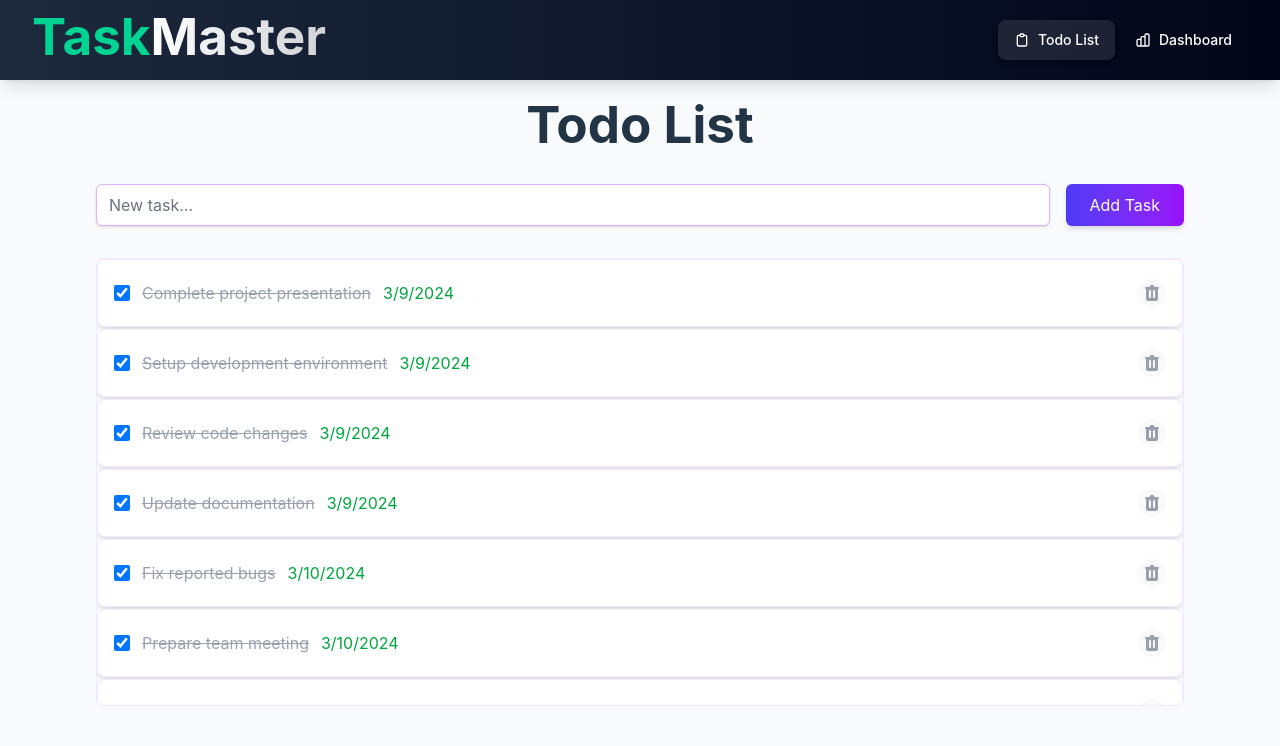
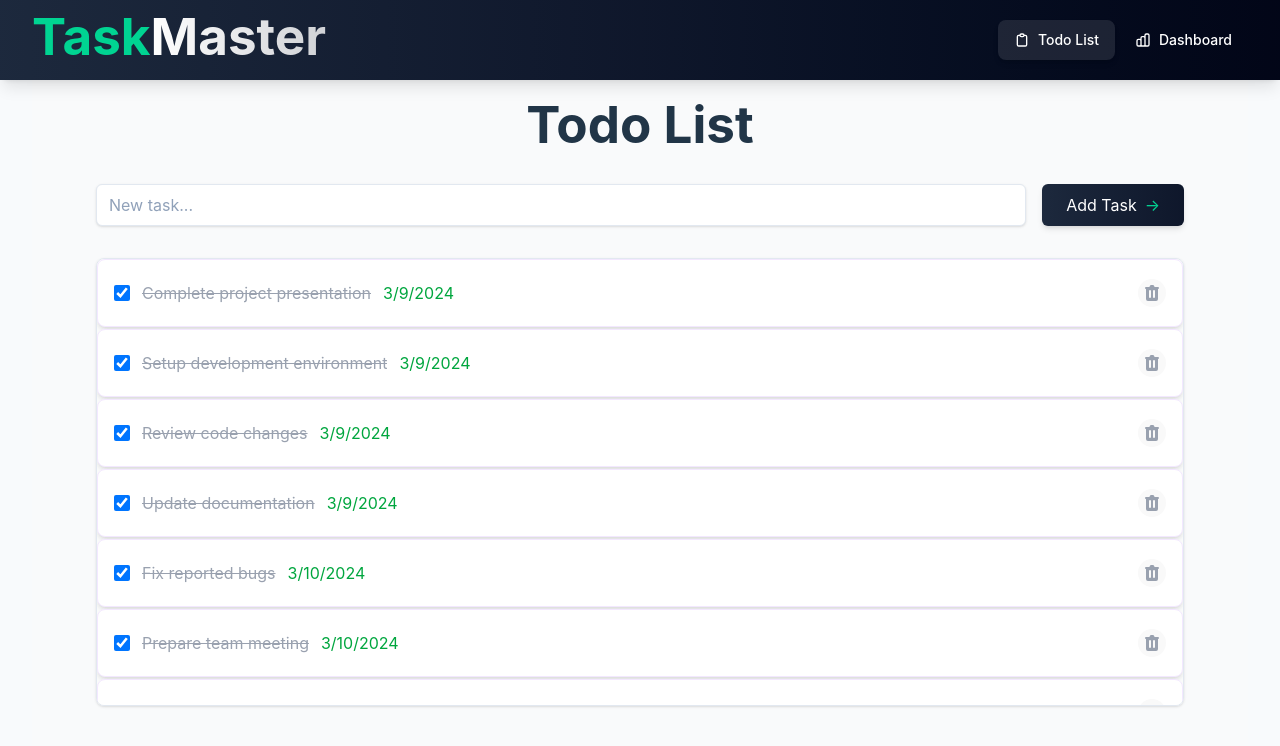
Before and after one commit to Remy-J/taskManager, a Vue app: page / in a window 1280 px wide. Shown: the top 746 px of the page. Built offline with nearby package versions, Linux system fonts and the light colour scheme.

Commit message:
fix style for new task form

```diff
--- a/src/components/TodoList.vue
+++ b/src/components/TodoList.vue
@@ -2,24 +2,43 @@
     <div class="max-w-7xl mx-auto px-4 py-4">
         <form @submit.prevent="handleSubmit" class="mb-8">
             <div class="flex flex-col sm:flex-row gap-4">
-                <input v-model="newTodo" type="text" placeholder="New task..." class="flex-1 px-3 py-2 border border-purple-300 rounded-md shadow-sm
-                           focus:ring-2 focus:ring-purple-500 focus:border-purple-600
-                           bg-white text-gray-800 placeholder-gray-500 outline-none
-                           w-full">
-                <button type="submit" class="w-full sm:w-auto bg-gradient-to-r from-indigo-600 to-purple-600 text-white px-6 py-2
-                           rounded-md hover:from-indigo-700 hover:to-purple-700
+                <input
+                    v-model="newTodo"
+                    type="text"
+                    placeholder="New task..."
+                    class="flex-1 px-3 py-2 border border-slate-200 rounded-md shadow-sm
+                           focus:ring-2 focus:ring-emerald-500 focus:border-emerald-400
+                           bg-white text-slate-800 placeholder-slate-400 outline-none
+                           w-full transition-colors"
+                >
+                <button
+                    type="submit"
+                    class="w-full sm:w-auto bg-gradient-to-r from-slate-800 to-slate-900 text-white px-6 py-2
+                           rounded-md hover:from-slate-900 hover:to-slate-950
                            transition-all duration-300 shadow-md hover:shadow-lg
-                           active:scale-95 outline-none">
-                    Add Task
+                           active:scale-95 outline-none group"
+                >
+                    <span class="flex items-center justify-center space-x-2">
+                        <span>Add Task</span>
+                        <span class="text-emerald-400 group-hover:translate-x-1 transition-transform">→</span>
+                    </span>
                 </button>
             </div>
         </form>
 
-        <div ref="containerRef" @scroll="handleScroll"
-            class="h-[calc(100vh-22rem)] overflow-auto relative border border-purple-100 rounded-lg bg-white/50">
+        <div
+            ref="containerRef"
+            @scroll="handleScroll"
+            class="h-[calc(100vh-22rem)] overflow-auto relative border border-slate-200 rounded-lg bg-white/50 shadow-sm"
+        >
             <div :style="{ height: `${totalHeight}px` }" class="relative">
-                <TodoItem v-for="{ item: todo, style } in visibleItems" :key="todo.id" :todo="todo" :style="style"
-                    @delete="handleDelete" />
+                <TodoItem
+                    v-for="{ item: todo, style } in visibleItems"
+                    :key="todo.id"
+                    :todo="todo"
+                    :style="style"
+                    @delete="handleDelete"
+                />
             </div>
         </div>
     </div>
@@ -28,8 +47,8 @@
 <script setup lang="ts">
 /**
  * Todo list component with virtual scrolling
+ * @component
  * @description Displays a list of todos with virtual scrolling for performance optimization
- *
  * @requires useVirtualList
  * @requires useTodoStore
  */
@@ -56,6 +75,7 @@ const {
 
 /**
  * Handles new task submission
+ * @function
  * @description Creates a new todo if the input is not empty
  */
 function handleSubmit() {
@@ -69,6 +89,7 @@ function handleSubmit() {
 
 /**
  * Handles task deletion
+ * @function
  * @param {number} id - ID of the task to delete
  */
 function handleDelete(id: number) {
```
